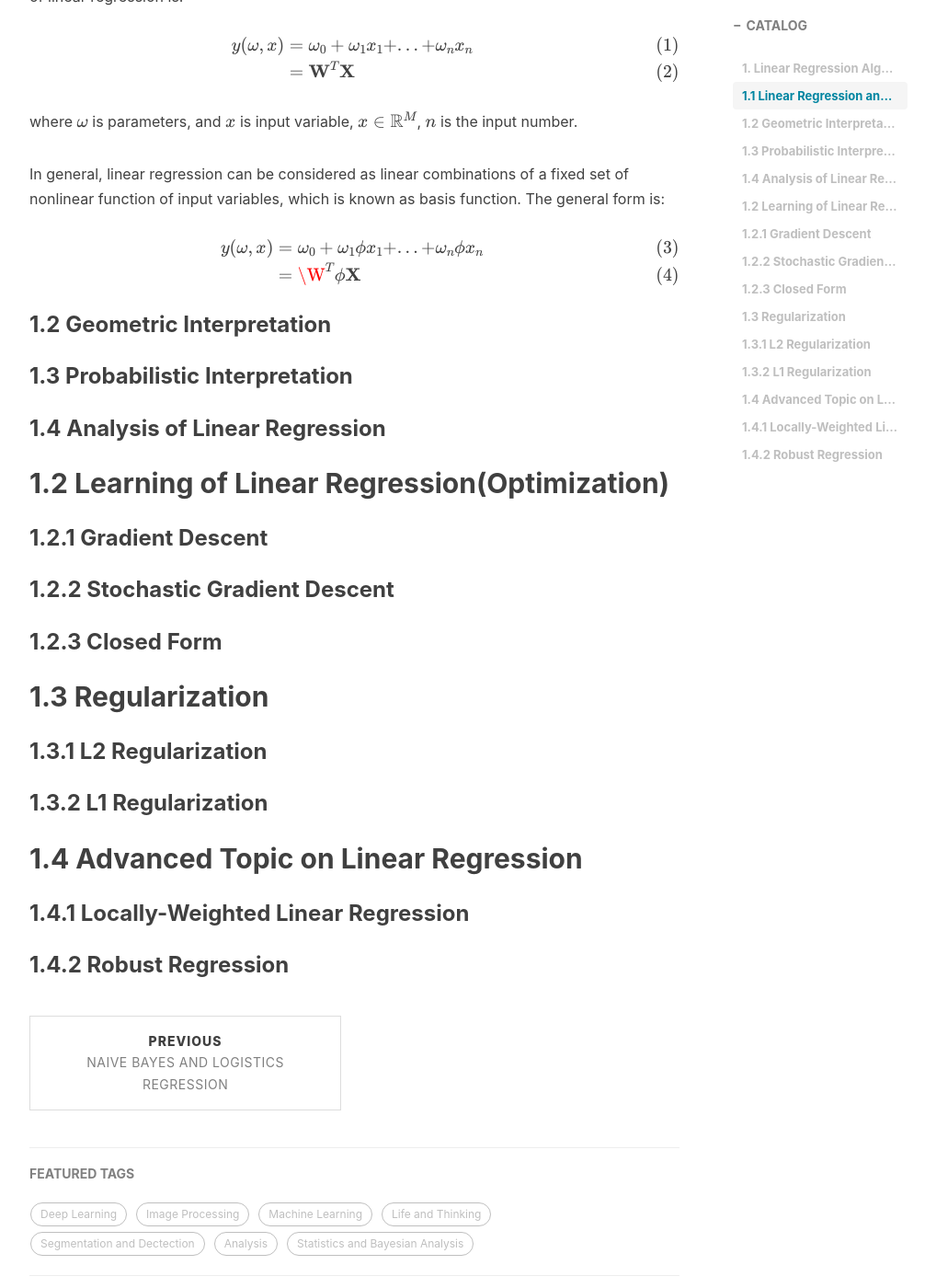
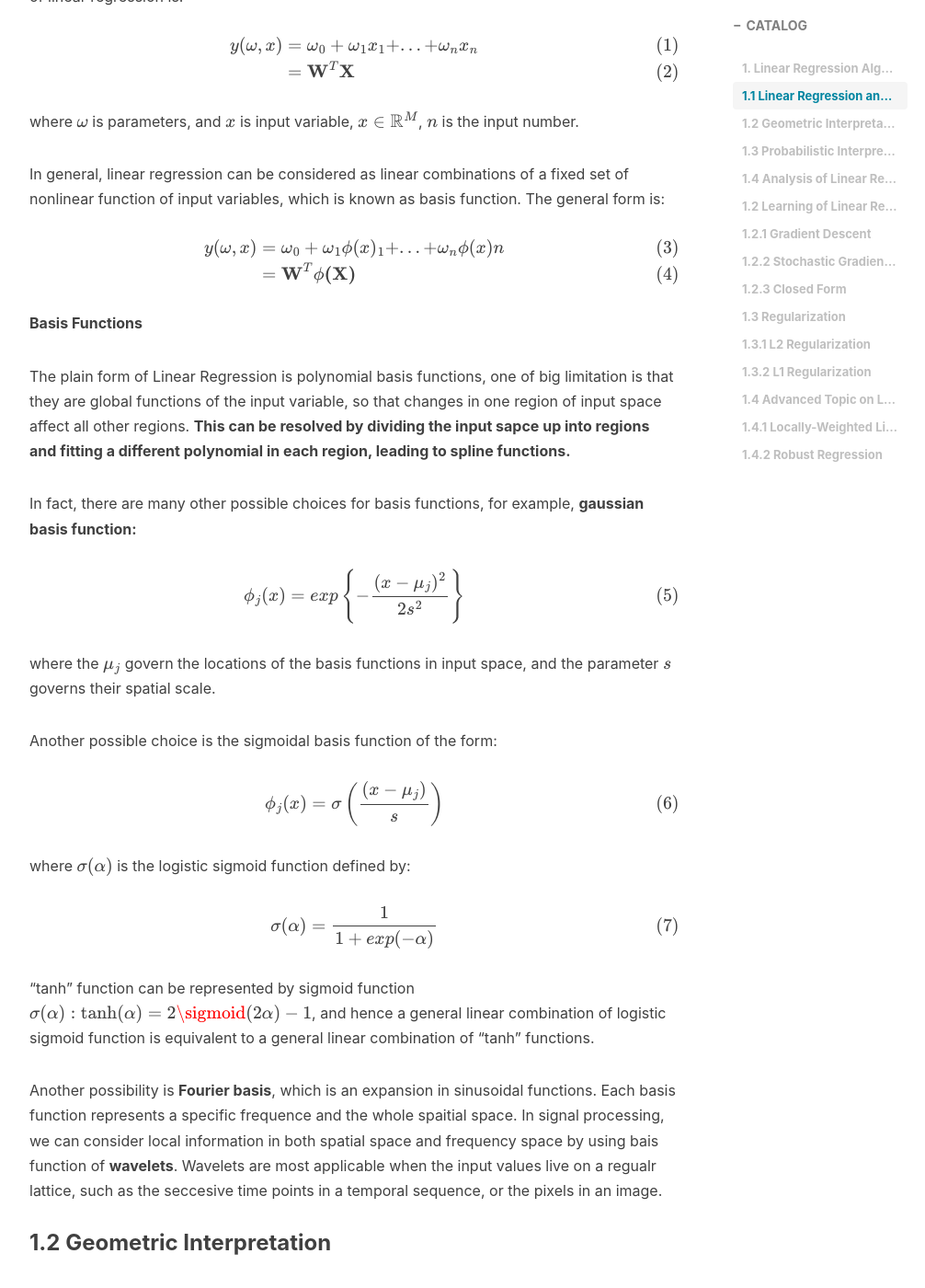
Before and after one commit to Gwan-Siu/gwansiu.github.io, a Jekyll site: the page built from _posts/2018-06-20-Linear-Regression.md, in a window 1280 px wide and 1400 px high, scrolled down 697 px. Shown: the whole window at 92% size, without its empty margins (233-1239 px from the left). Built offline with Jekyll 4.4.1, drawn with Linux system fonts in a browser that asks for light colours; nearby versions of some CDN libraries; formulas are drawn with MathJax 3; comment, search, counter and statistics services are not loaded; some of the changed text lies outside the part shown.

Commit message:
Linear regression

```diff
--- a/_posts/2018-06-20-Linear-Regression.md
+++ b/_posts/2018-06-20-Linear-Regression.md
@@ -27,13 +27,110 @@
 
 $$
 \begin{align}
-y(\omega, x) &= \omega_{0} + \omega_{1}\phi{x}_{1}+...+\omega_{n}\phi{x}_{n} \\
-&= \mathbf{\W}^{T}\mathbf{\phi{X}}
+y(\omega, x) &= \omega_{0} + \omega_{1}\phi(x)_{1}+...+\omega_{n}\phi(x){n} \\
+&= \mathbf{W}^{T}\mathbf{\phi(X)}
 \end{align}
 $$
 
+**Basis Functions**
+
+The plain form of Linear Regression is polynomial basis functions, one of big limitation is that they are global functions of the input variable, so that changes in one region of input space affect all other regions. **This can be resolved by dividing the input sapce up into regions and fitting a different polynomial in each region, leading to spline functions.**
+
+In fact, there are many other possible choices for basis functions, for example, **gaussian basis function:**
+
+$$
+\begin{equation}
+\phi_{j}(x) = exp\left\{-\frac{(x-\mu_{j})^{2}}{2s^{2}}\right\}
+\end{equation}
+$$
+
+where the $\mu_{j}$ govern the locations of the basis functions in input space, and the parameter $s$ governs their spatial scale.
+
+Another possible choice is the sigmoidal basis function of the form:
+
+$$
+\begin{equation}
+\phi_{j}(x) = \sigma\left(\frac{(x-\mu_{j})}{s}\right)
+\end{equation}
+$$
+
+where $\sigma(\alpha)$ is the logistic sigmoid function defined by:
+
+$$
+\begin{equation}
+\sigma(\alpha)=\frac{1}{1+exp(-\alpha)}
+\end{equation}
+$$
+
+“tanh” function can be represented by sigmoid function $\sigma(\alpha): \text{tanh}(\alpha)=2\sigmoid(2\alpha)-1$, and hence a general linear combination of logistic sigmoid function is equivalent to a general linear combination of "tanh" functions.
+
+Another possibility is **Fourier basis**, which is an expansion in sinusoidal functions.  Each basis function represents a specific frequence and the whole spaitial space. In signal processing, we can consider local information in both spatial space and frequency space by using bais function of **wavelets**. Wavelets are most applicable when the input values live on a regualr lattice, such as the seccesive time points in a temporal sequence, or the pixels in an image.
+
 ### 1.2 Geometric Interpretation
+
+Linear regression is to minimize the squared distance between predicted line and target line.  **The geometric interpretation is to project data into low-dimensional hyperplane, which minimize the distance the between predicted line and target line.** We can see this interpretation from the soltion of closed-form, the original form of linear regression is as example:
+
+$$
+\begin{align}
+\arg\min_{\omega}\Arrowvert \mathbf{Y} - \omega^{T} \mathbf{X}\Arrowvert^{2} \\
+&\frac{\partial}{\partial \omega}&\Arrowvert \mathbf{Y} - \omega^{T} \mathbf{X}\Arrowvert^{2} = 0 \\
+\Rightarrow &\omega^{\ast} = \left(X^{T}X)\right)^{-1}X^{T}Y
+\end{align}
+$$
+
+The predicted line is:
+
+$$
+\begin{equation}
+\tilde{y} = X\omega{\ast} = X \left(X^{T}X)\right)^{-1}X^{T}Y
+\end{equation}
+$$
+
+Hence, we see that $\tilde{y}$ is the orthogonal projection of target $y$ into the space spanned by the columns of $X$.
+
 ### 1.3 Probabilistic Interpretation
+
+From probabilistic view, we assume the target variable and input data follow the linear relation:
+
+$$
+\begin{equation}
+y_{i} = \omega^{T}x_{i} + \epsilon
+\end{equation}
+$$
+
+where $y_{i}$ is target variable, $x_{i}$ is an input datum and $\epsilon$ is noise term, which usually is view as gaussian ditribution. Therefore, we can rewrite the above form:
+
+$$
+\begin{equation}
+p(y_{i}\vert x_{i},\omega) = \frac{1}{\sqrt{2\pi}\sigma}exp\left(-\frac{(y_{i}-\omega x_{i})^{2}}{2\sigma^{2}}\right)
+\end{equation}
+$$
+
+By indepedence assumption:
+
+$$
+\begin{equation}
+L(\omega)=\prod_{i=1}^{n}p(y_{i}\vert x_{i},\omega)\left(\frac{1}{\sqrt{2\pi}\sigma}\right)^{2}exp\left(-\frac{\sum_{i=1}^{n}(y_{i}-\omega^{T}x_{i})^{2}}{2\sigma^{2}}\right)
+\end{equation}
+$$
+
+Hence, the log-likelihood is:
+
+$$
+\begin{equation}
+l(\omega) = n\log\frac{1}{\sqrt{2\pi}\sigma}-\frac{1}{\sigma^{2}}\frac{1}{2}\sum_{i=1}^{n}(y_{i}-\omega^{T}x_{i})^{2}
+\end{equation}
+$$
+
+to simplify the log-likelihood:
+
+$$
+\begin{equation}
+J(\omega) = \frac{1}{2}\sum_{i=1}^{n}(x_{i}^{T}\theta-y_{i})^{2}
+\end{equation}
+$$
+
+Thus the form is equivalent to the form of MLE.
 ### 1.4 Analysis of Linear Regression
 
 ## 1.2 Learning of Linear Regression(Optimization)
```
